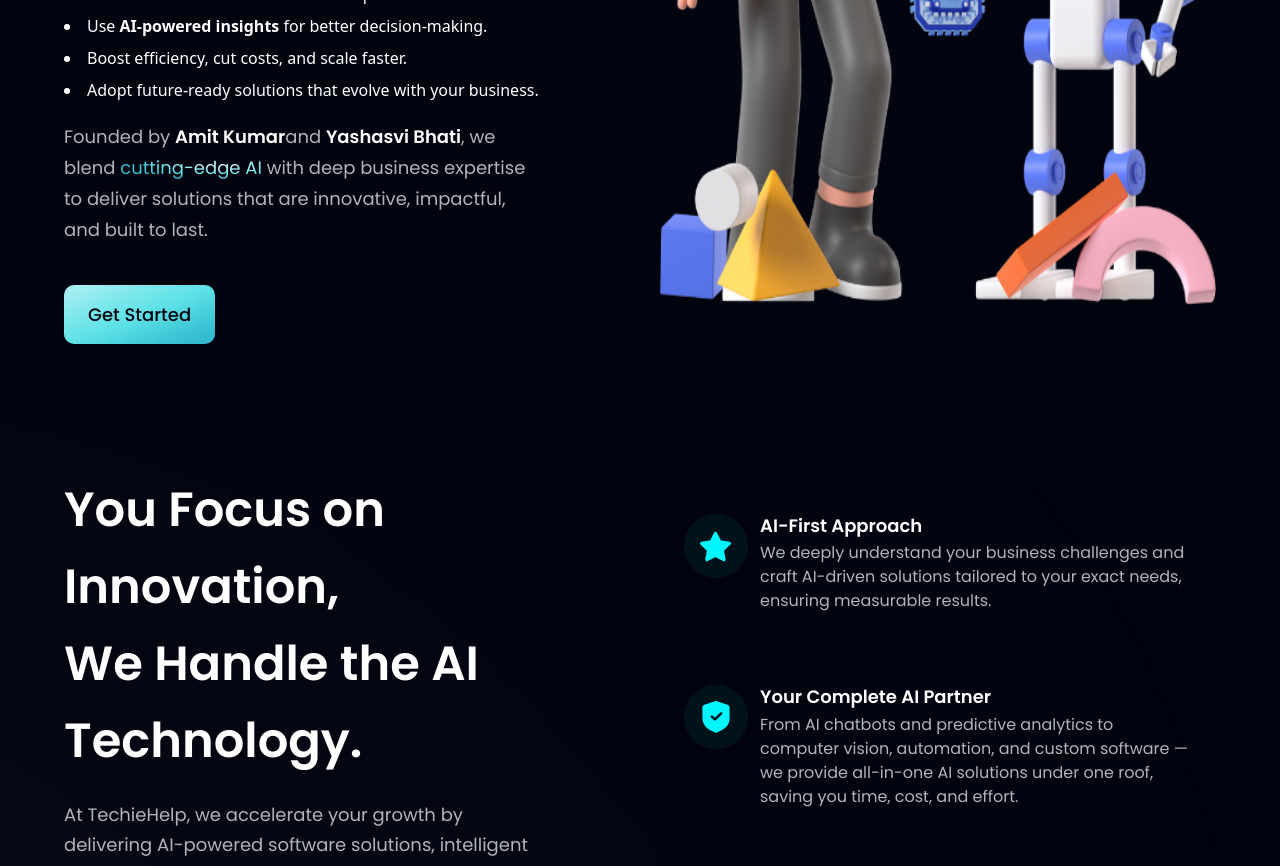
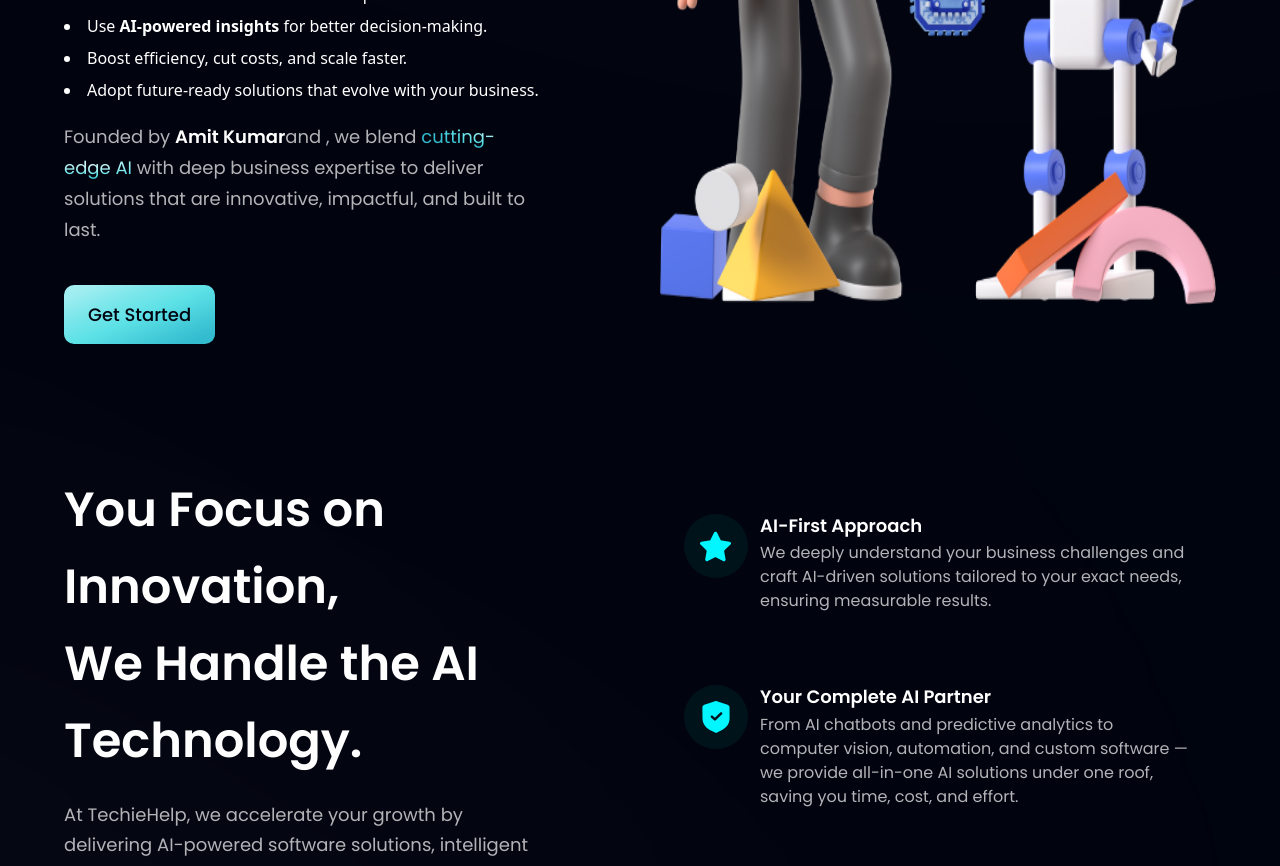
Before and after one commit to amitkumardemo/TechieHelp.in, a React (Vite) app: page / in a window 1280 px wide. Shown: the part 1440-2306 px from the top of the page. Built offline with nearby package versions, Linux system fonts and the light colour scheme; no server answers.

Commit message:
Fix typo in founder names in who.jsx

```diff
--- a/src/components/who.jsx
+++ b/src/components/who.jsx
@@ -25,7 +25,7 @@ const WhoWeAre = () => (
 
       <p className={`${styles.paragraph} max-w-[470px] mt-5`}>
         Founded by <span className="font-semibold text-white">Amit Kumar</span>
-        and <span className="font-semibold text-white">Yashasvi Bhati</span>,
+        and ,
         we blend <span className="text-gradient">cutting-edge AI</span> with deep business expertise
         to deliver solutions that are innovative, impactful, and built to last.
       </p>
```
